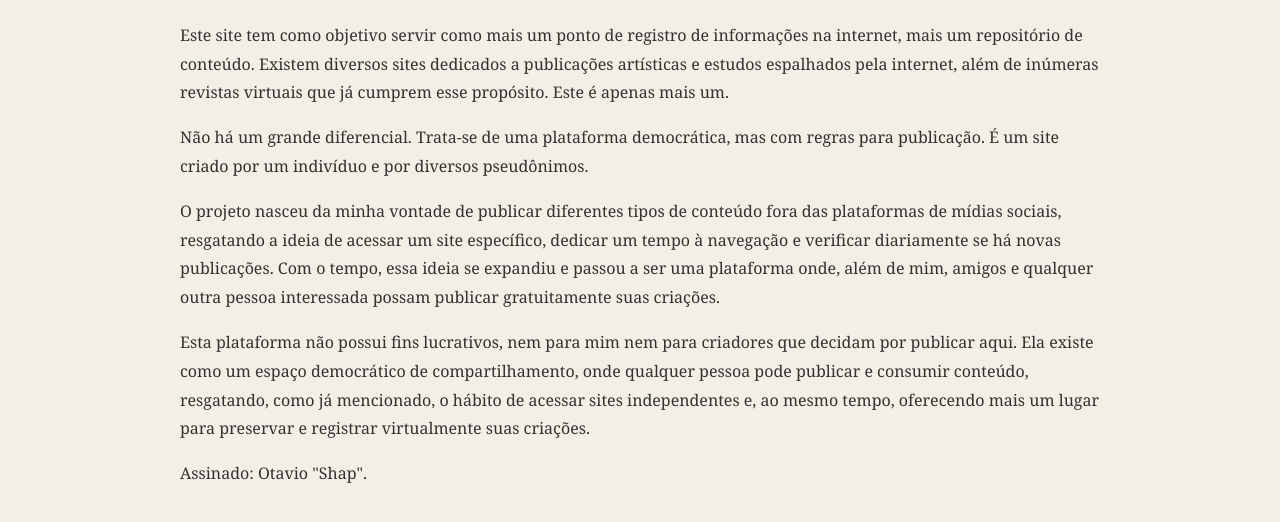
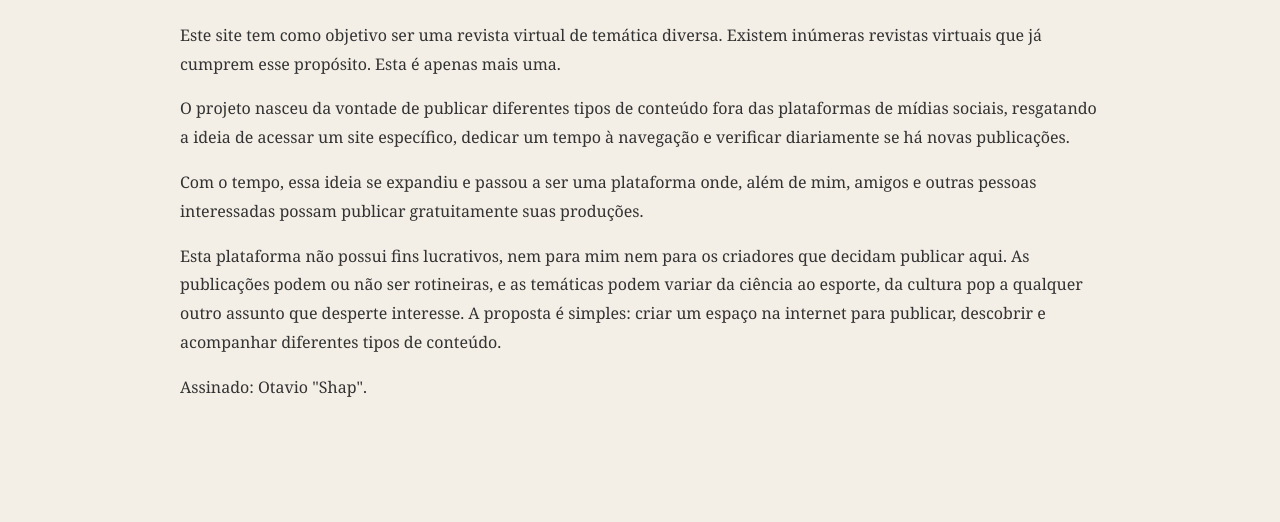
Before and after one commit to sknomagazine/SKNO, a plain HTML site: page sobre.html in a window 1280 px wide. Shown: the part 208-730 px from the top of the page. Drawn offline with Linux system fonts and the light colour scheme.

Commit message:
Atualizar o sobre.html

```diff
--- a/sobre.html
+++ b/sobre.html
@@ -19,10 +19,11 @@
 
   <main class="page-content">
     <h2>SOBRE</h2>
-    <p>Este site tem como objetivo servir como mais um ponto de registro de informações na internet, mais um repositório de conteúdo. Existem diversos sites dedicados a publicações artísticas e estudos espalhados pela internet, além de inúmeras revistas virtuais que já cumprem esse propósito. Este é apenas mais um.</p>
-    <p>Não há um grande diferencial. Trata-se de uma plataforma democrática, mas com regras para publicação. É um site criado por um indivíduo e por diversos pseudônimos.</p>
-    <p>O projeto nasceu da minha vontade de publicar diferentes tipos de conteúdo fora das plataformas de mídias sociais, resgatando a ideia de acessar um site específico, dedicar um tempo à navegação e verificar diariamente se há novas publicações. Com o tempo, essa ideia se expandiu e passou a ser uma plataforma onde, além de mim, amigos e qualquer outra pessoa interessada possam publicar gratuitamente suas criações.</p>
-    <p>Esta plataforma não possui fins lucrativos, nem para mim nem para criadores que decidam por publicar aqui. Ela existe como um espaço democrático de compartilhamento, onde qualquer pessoa pode publicar e consumir conteúdo, resgatando, como já mencionado, o hábito de acessar sites independentes e, ao mesmo tempo, oferecendo mais um lugar para preservar e registrar virtualmente suas criações.</p>
+    <p>Este site tem como objetivo ser uma revista virtual de temática diversa. Existem inúmeras revistas virtuais que já cumprem esse propósito. Esta é apenas mais uma.</p>
+    <p> O projeto nasceu da vontade de publicar diferentes tipos de conteúdo fora das plataformas de mídias sociais, resgatando a ideia de acessar um site específico, dedicar um tempo à navegação e verificar diariamente se há novas publicações.</p>
+    <p>Com o tempo, essa ideia se expandiu e passou a ser uma plataforma onde, além de mim, amigos e outras pessoas interessadas possam publicar gratuitamente suas produções.</p>
+    <p>Esta plataforma não possui fins lucrativos, nem para mim nem para os criadores que decidam publicar aqui.
+As publicações podem ou não ser rotineiras, e as temáticas podem variar da ciência ao esporte, da cultura pop a qualquer outro assunto que desperte interesse. A proposta é simples: criar um espaço na internet para publicar, descobrir e acompanhar diferentes tipos de conteúdo.</p>
     <p>Assinado: Otavio "Shap".</p>
   </main>
 </body>
```
